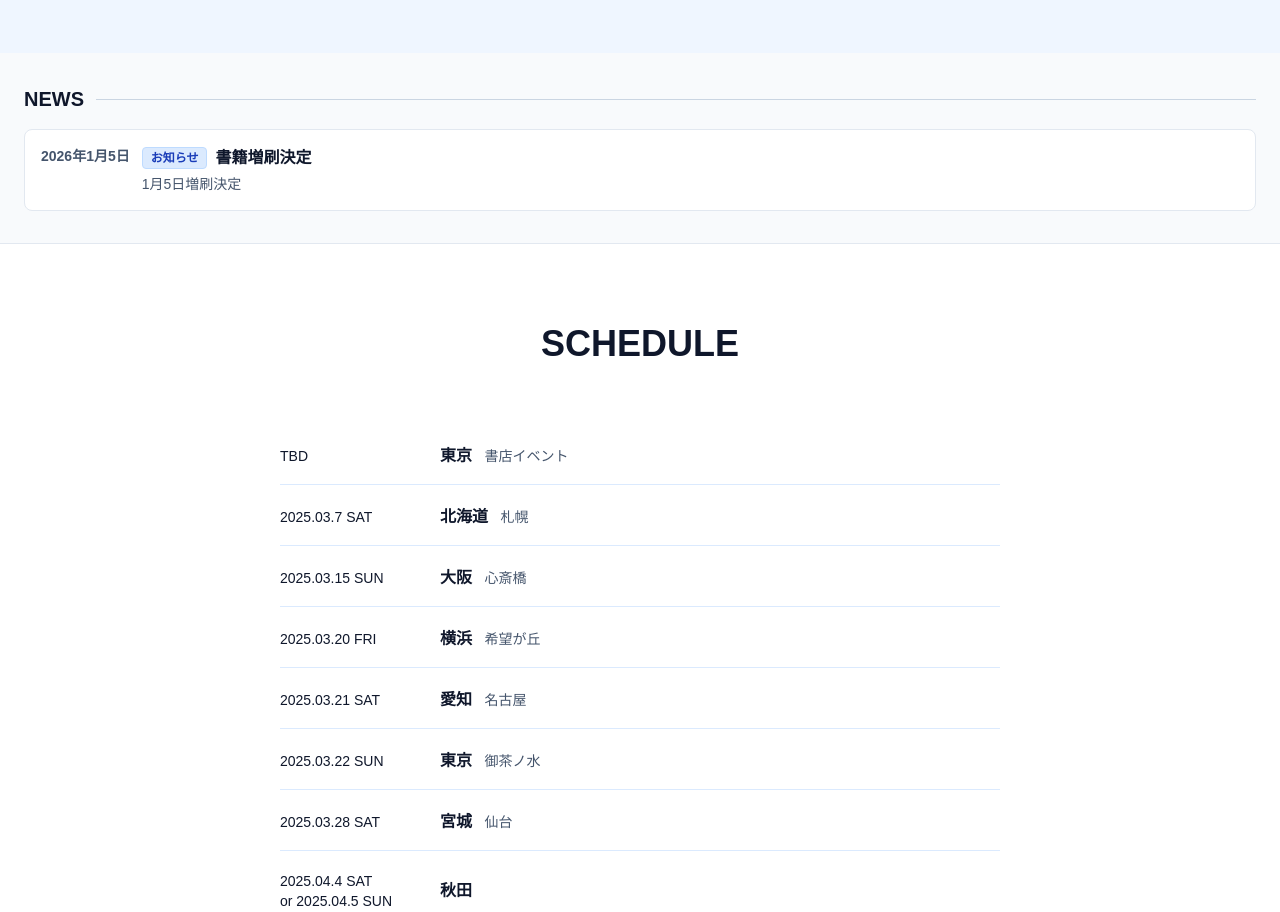
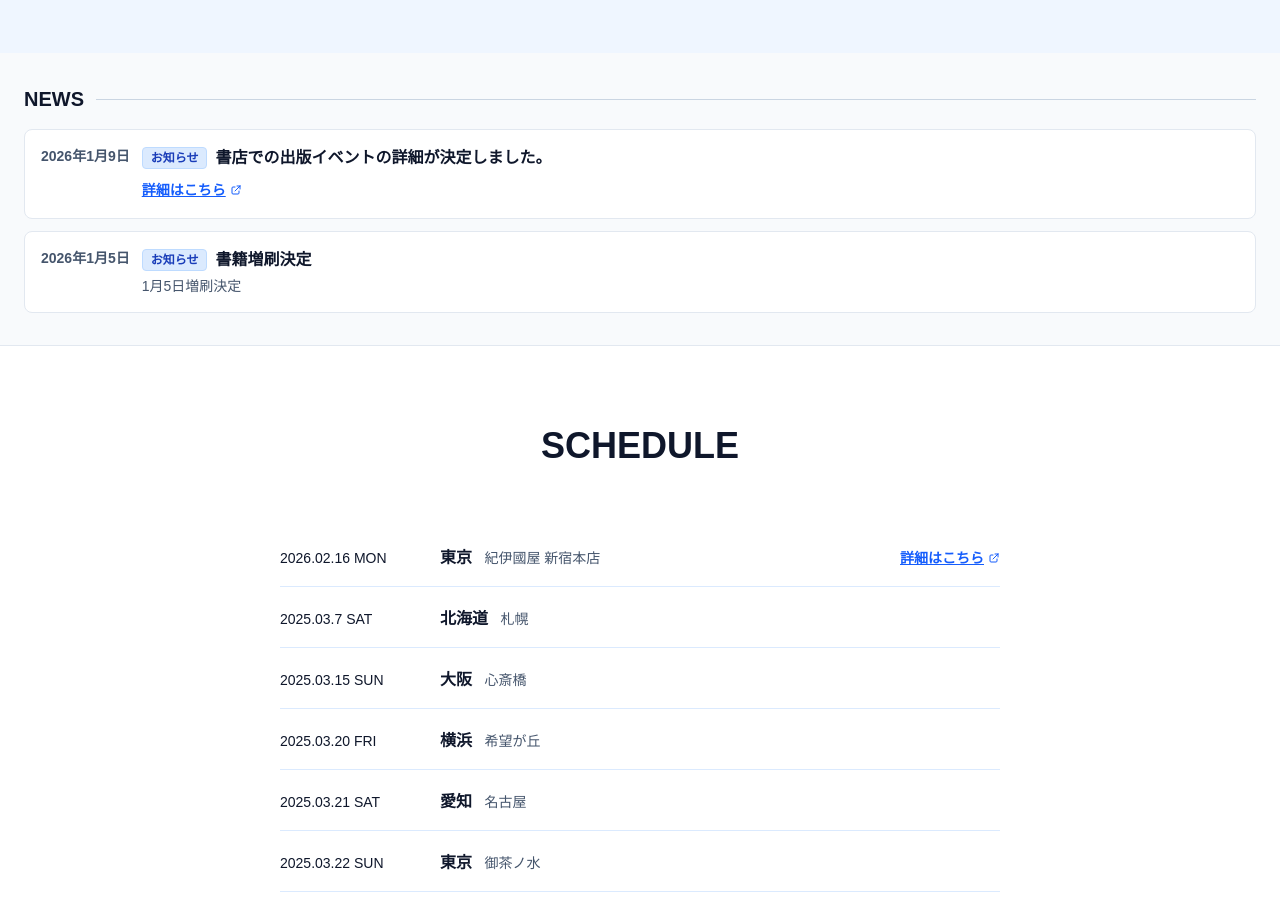
Before and after one commit to shonakamura345-creator/atapworks-ec, a Next.js app: page / in a window 1280 px wide. Shown: the part 1620-2532 px from the top of the page. Built offline with nearby package versions, Linux system fonts and the light colour scheme; no server answers.

Commit message:
新宿紀伊國屋本店イベント情報を追加・更新（日付、リンク、会場名、ニュースタイトル修正）

```diff
--- a/app/components/NewsSection.tsx
+++ b/app/components/NewsSection.tsx
@@ -61,7 +61,34 @@ export default function NewsSection() {
                       {item.title}
                     </h3>
                   </div>
-                  <p className="text-sm text-slate-600">{item.content}</p>
+                  {item.content && (
+                    <p className="text-sm text-slate-600">{item.content}</p>
+                  )}
+                  {item.link && (
+                    <div className="mt-2">
+                      <a
+                        href={item.link}
+                        target="_blank"
+                        rel="noopener noreferrer"
+                        className="inline-flex items-center gap-1 text-sm font-semibold text-blue-600 hover:text-blue-700 underline"
+                      >
+                        {item.linkLabel || "詳細はこちら"}
+                        <svg
+                          className="h-3 w-3"
+                          fill="none"
+                          stroke="currentColor"
+                          viewBox="0 0 24 24"
+                        >
+                          <path
+                            strokeLinecap="round"
+                            strokeLinejoin="round"
+                            strokeWidth={2}
+                            d="M10 6H6a2 2 0 00-2 2v10a2 2 0 002 2h10a2 2 0 002-2v-4M14 4h6m0 0v6m0-6L10 14"
+                          />
+                        </svg>
+                      </a>
+                    </div>
+                  )}
                 </div>
               </div>
             </div>
--- a/app/data/news.ts
+++ b/app/data/news.ts
@@ -4,9 +4,20 @@ export type NewsItem = {
   title: string;
   content: string;
   category?: "重要" | "お知らせ" | "更新";
+  link?: string; // オプショナルなリンクURL
+  linkLabel?: string; // リンクのラベル（デフォルト: "詳細はこちら"）
 };
 
 export const newsItems: NewsItem[] = [
+  {
+    id: "event-2026-01-09",
+    date: "2026-01-09",
+    title: "書店での出版イベントの詳細が決定しました。",
+    content: "",
+    category: "お知らせ",
+    link: "https://store.kinokuniya.co.jp/event/1767864970/",
+    linkLabel: "詳細はこちら",
+  },
   {
     id: "reprint-2026-01-05",
     date: "2026-01-05",
--- a/app/page.tsx
+++ b/app/page.tsx
@@ -165,14 +165,44 @@ export default function Home() {
             SCHEDULE
           </h2>
           <div className="space-y-1">
-            {/* 2月 - 東京（詳細未定） */}
+            {/* 2月16日 - 東京新宿紀伊国屋本店 */}
             <div className="py-4 border-b border-blue-100">
               <div className="flex items-center gap-8">
                 <div className="text-slate-900 text-sm font-medium w-32">
-                  TBD
+                  2026.02.16 MON
                 </div>
-                <div className="text-slate-900 font-semibold">
-                  東京 <span className="text-slate-600 font-normal text-sm ml-2">書店イベント</span>
+                <div className="flex-1 flex items-center justify-between gap-4">
+                  <div className="text-slate-900 font-semibold">
+                    <a
+                      href="https://store.kinokuniya.co.jp/event/1767864970/"
+                      target="_blank"
+                      rel="noopener noreferrer"
+                      className="hover:text-blue-600 transition-colors cursor-pointer"
+                    >
+                      東京 <span className="text-slate-600 font-normal text-sm ml-2">紀伊國屋 新宿本店</span>
+                    </a>
+                  </div>
+                  <a
+                    href="https://store.kinokuniya.co.jp/event/1767864970/"
+                    target="_blank"
+                    rel="noopener noreferrer"
+                    className="inline-flex items-center gap-1 text-sm font-semibold text-blue-600 hover:text-blue-700 underline whitespace-nowrap"
+                  >
+                    詳細はこちら
+                    <svg
+                      className="h-3 w-3"
+                      fill="none"
+                      stroke="currentColor"
+                      viewBox="0 0 24 24"
+                    >
+                      <path
+                        strokeLinecap="round"
+                        strokeLinejoin="round"
+                        strokeWidth={2}
+                        d="M10 6H6a2 2 0 00-2 2v10a2 2 0 002 2h10a2 2 0 002-2v-4M14 4h6m0 0v6m0-6L10 14"
+                      />
+                    </svg>
+                  </a>
                 </div>
               </div>
             </div>
--- a/app:components:/Header.tsx
+++ b/app:components:/Header.tsx
@@ -0,0 +1,158 @@
+"use client";
+
+import Link from "next/link";
+import Image from "next/image";
+import { useState } from "react";
+
+export default function Header() {
+  const [isMenuOpen, setIsMenuOpen] = useState(false);
+
+  return (
+    <header className="sticky top-0 z-50 border-b border-slate-200 bg-white shadow-sm">
+      <div className="mx-auto flex max-w-7xl items-center justify-between px-4 py-4 sm:px-6 lg:px-8">
+        {/* Logo */}
+        <Link href="/" className="flex items-center">
+          <Image
+            src="/スクリーンショット 2025-12-31 14.53.42.png"
+            alt="SHO建築士"
+            width={120}
+            height={40}
+            className="h-10 w-auto"
+            priority
+          />
+        </Link>
+
+        {/* Desktop Navigation */}
+        <nav className="hidden items-center gap-8 md:flex">
+          <Link
+            href="/"
+            className="text-sm font-medium text-slate-700 hover:text-slate-900"
+          >
+            HOME
+          </Link>
+          <Link
+            href="/store"
+            className="text-sm font-medium text-slate-700 hover:text-slate-900"
+          >
+            SHOP
+          </Link>
+          <Link
+            href="/about"
+            className="text-sm font-medium text-slate-700 hover:text-slate-900"
+          >
+            ABOUT
+          </Link>
+          <Link
+            href="/contact"
+            className="text-sm font-medium text-slate-700 hover:text-slate-900"
+          >
+            CONTACT
+          </Link>
+          <button
+            className="text-slate-700 hover:text-slate-900"
+            aria-label="Shopping cart"
+          >
+            <svg
+              className="h-6 w-6"
+              fill="none"
+              stroke="currentColor"
+              viewBox="0 0 24 24"
+            >
+              <path
+                strokeLinecap="round"
+                strokeLinejoin="round"
+                strokeWidth={2}
+                d="M3 3h2l.4 2M7 13h10l4-8H5.4M7 13L5.4 5M7 13l-2.293 2.293c-.63.63-.184 1.707.707 1.707H17m0 0a2 2 0 100 4 2 2 0 000-4zm-8 2a2 2 0 11-4 0 2 2 0 014 0z"
+              />
+            </svg>
+          </button>
+        </nav>
+
+        {/* Mobile Menu Button */}
+        <button
+          className="flex items-center gap-2 text-slate-700 md:hidden"
+          onClick={() => setIsMenuOpen(!isMenuOpen)}
+          aria-label="Toggle menu"
+        >
+          <svg
+            className="h-6 w-6"
+            fill="none"
+            stroke="currentColor"
+            viewBox="0 0 24 24"
+          >
+            {isMenuOpen ? (
+              <path
+                strokeLinecap="round"
+                strokeLinejoin="round"
+                strokeWidth={2}
+                d="M6 18L18 6M6 6l12 12"
+              />
+            ) : (
+              <path
+                strokeLinecap="round"
+                strokeLinejoin="round"
+                strokeWidth={2}
+                d="M4 6h16M4 12h16M4 18h16"
+              />
+            )}
+          </svg>
+        </button>
+      </div>
+
+      {/* Mobile Menu */}
+      {isMenuOpen && (
+        <div className="border-t border-slate-200 bg-white md:hidden">
+          <nav className="flex flex-col px-4 py-4">
+            <Link
+              href="/"
+              className="py-3 text-sm font-medium text-slate-700 hover:text-slate-900"
+              onClick={() => setIsMenuOpen(false)}
+            >
+              HOME
+            </Link>
+            <Link
+              href="/store"
+              className="py-3 text-sm font-medium text-slate-700 hover:text-slate-900"
+              onClick={() => setIsMenuOpen(false)}
+            >
+              SHOP
+            </Link>
+            <Link
+              href="/about"
+              className="py-3 text-sm font-medium text-slate-700 hover:text-slate-900"
+              onClick={() => setIsMenuOpen(false)}
+            >
+              ABOUT
+            </Link>
+            <Link
+              href="/contact"
+              className="py-3 text-sm font-medium text-slate-700 hover:text-slate-900"
+              onClick={() => setIsMenuOpen(false)}
+            >
+              CONTACT
+            </Link>
+            <button
+              className="flex items-center gap-2 py-3 text-left text-sm font-medium text-slate-700 hover:text-slate-900"
+              aria-label="Shopping cart"
+            >
+              <svg
+                className="h-5 w-5"
+                fill="none"
+                stroke="currentColor"
+                viewBox="0 0 24 24"
+              >
+                <path
+                  strokeLinecap="round"
+                  strokeLinejoin="round"
+                  strokeWidth={2}
+                  d="M3 3h2l.4 2M7 13h10l4-8H5.4M7 13L5.4 5M7 13l-2.293 2.293c-.63.63-.184 1.707.707 1.707H17m0 0a2 2 0 100 4 2 2 0 000-4zm-8 2a2 2 0 11-4 0 2 2 0 014 0z"
+                />
+              </svg>
+              Cart
+            </button>
+          </nav>
+        </div>
+      )}
+    </header>
+  );
+}
```
